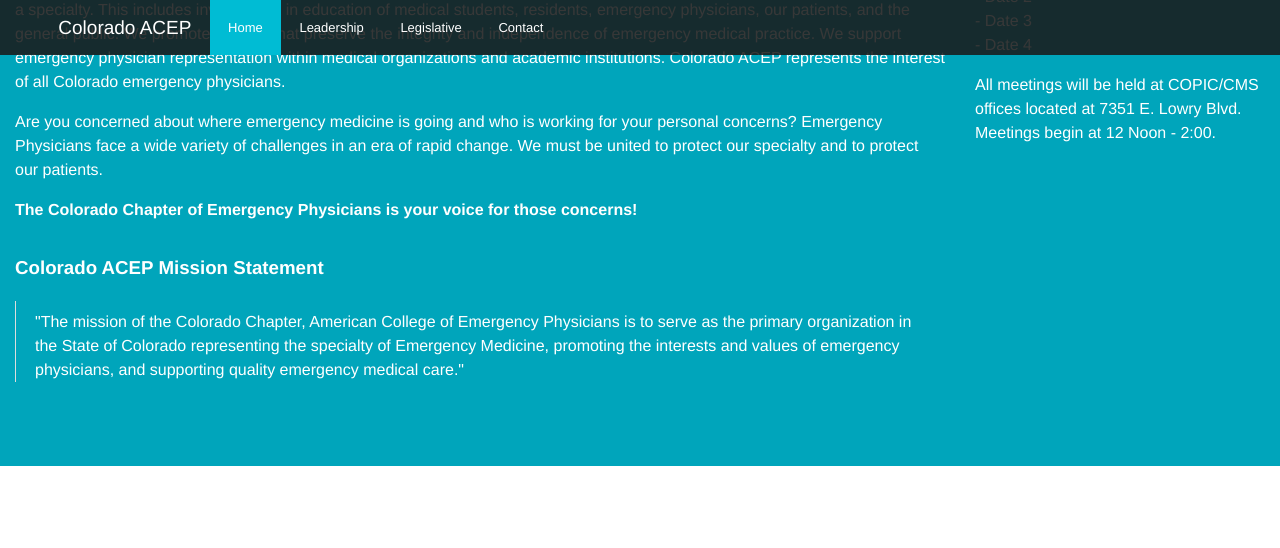
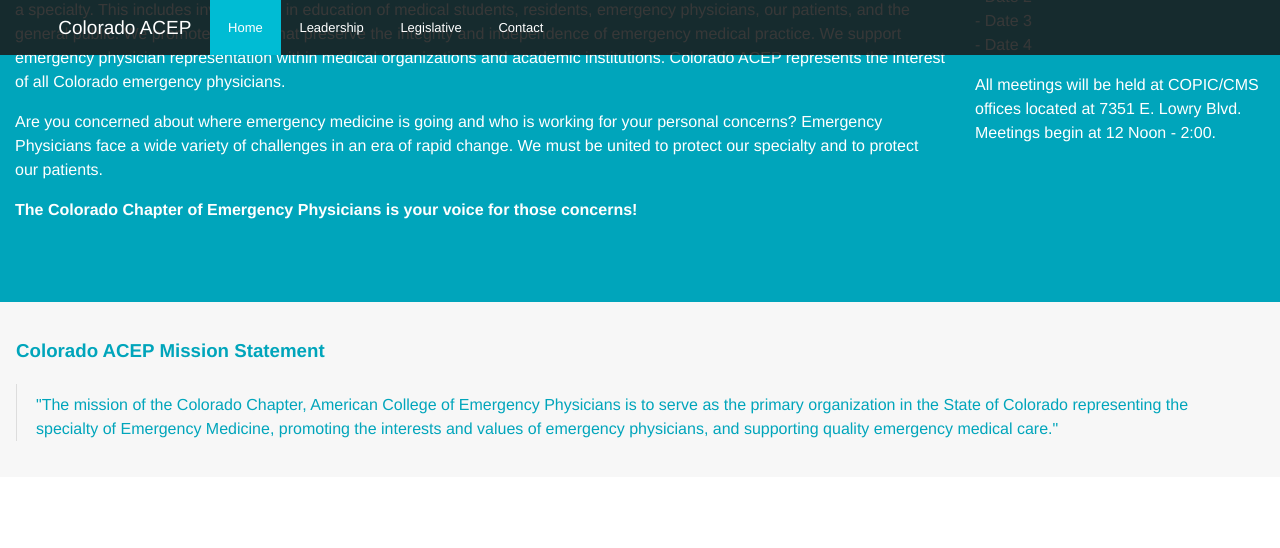
Before and after one commit to pebutler3/coacep, a Jekyll site: the page built from index.html, in a window 1280 px wide and 1400 px high, scrolled down 624 px. Shown: the top 548 px of the window. Built offline with Jekyll 4.4.1, drawn with Linux system fonts in a browser that asks for light colours.

Commit message:
added mission-statement section and styles

```diff
--- /dev/null
+++ b/_sass/3-layouts/_mission.scss
@@ -0,0 +1,6 @@
+section.mission-statement {
+  @include grid-row;
+  background-color: $offWhite;
+  color: $dk-blue;
+  padding: 1em;
+}
--- a/_sass/3-layouts/layouts.scss
+++ b/_sass/3-layouts/layouts.scss
@@ -1,4 +1,5 @@
 @import "home",
+        "mission",
         "leadership",
         "sub-leadership",
         "legislative",
--- a/index.html
+++ b/index.html
@@ -8,10 +8,6 @@
     <p>Colorado ACEP is committed to protect the longevity and future of individual physicians, our patients, and emergency medicine as a specialty. This includes involvement in education of medical students, residents, emergency physicians, our patients, and the general public. We promote policies that preserve the integrity and independence of emergency medical practice. We support emergency physician representation within medical organizations and academic institutions. Colorado ACEP represents the interest of all Colorado emergency physicians.</p>
     <p>Are you concerned about where emergency medicine is going and who is working for your personal concerns? Emergency Physicians face a wide variety of challenges in an era of rapid change. We must be united to protect our specialty and to protect our patients.</p>
     <p><strong>The Colorado Chapter of Emergency Physicians is your voice for those concerns!</strong></p>
-    <div>
-      <h3>Colorado ACEP Mission Statement</h3>
-      <p class="blockquote">"The mission of the Colorado Chapter, American College of Emergency Physicians is to serve as the primary organization in the State of Colorado representing the specialty of Emergency Medicine, promoting the interests and values of emergency physicians, and supporting quality emergency medical care."</p>
-    </div>
   </section>
   <section class="dates">
     <h3>CO ACEP Meetings</h3>
@@ -25,6 +21,10 @@
   Meetings begin at 12 Noon - 2:00.</p>
   </section>
 </article>
+<section class="mission-statement">
+<h3>Colorado ACEP Mission Statement</h3>
+<p class="blockquote">"The mission of the Colorado Chapter, American College of Emergency Physicians is to serve as the primary organization in the State of Colorado representing the specialty of Emergency Medicine, promoting the interests and values of emergency physicians, and supporting quality emergency medical care."</p>
+</section>
 
 {% include leadership.html %}
 
```
